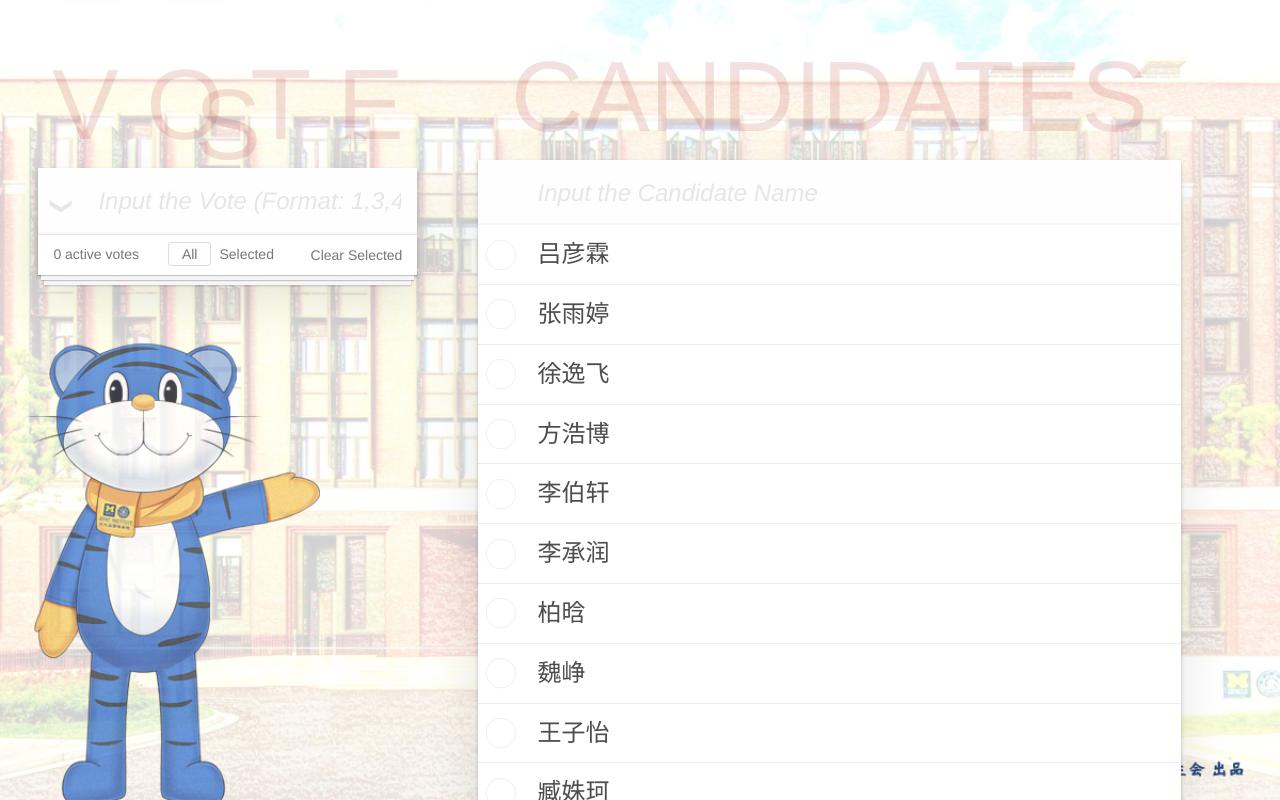
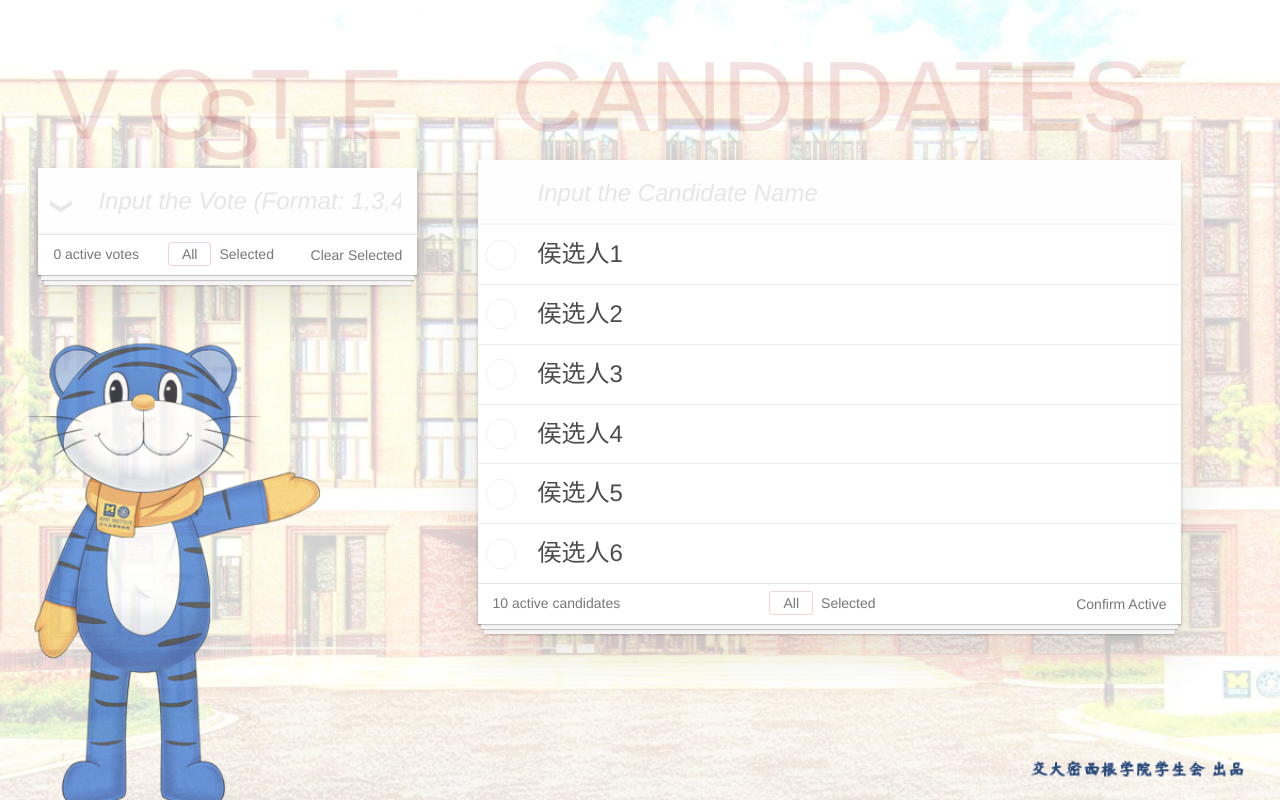
Before and after one commit to Hydraallen/ElectionForTechJI, a React app in the folder Collect/: page / in a window 1280 px wide. Shown: the top 800 px of the page. Built offline with nearby package versions, Linux system fonts and the light colour scheme; the HTML template or start-up script is replaced by a standard one.

Commit message:
fix: name

```diff
--- a/Collect/src/RankCom/Candidate.jsx
+++ b/Collect/src/RankCom/Candidate.jsx
@@ -6,16 +6,12 @@ import { HeadInput } from './HeadInput';
 export function Candidate(props) {
   const { setCandidateList } = props;
   const [ListItems, setListItems] = useState([
-    '吕彦霖',
-    '张雨婷',
-    '徐逸飞',
-    '方浩博',
-    '李伯轩',
-    '李承润',
-    '柏晗',
-    '魏峥',
-    '王子怡',
-    '臧姝珂',
+    '侯选人1',
+    '侯选人2',
+    '侯选人3',
+    '侯选人4',
+    '侯选人5',
+    '侯选人6',
   ]);
   const [ListActivation, activateListItems] = useState([
     1, 1, 1, 1, 1, 1, 1, 1, 1, 1,
```
Also changed, not shown: 2 other files (tests, documents, lock files or other folders).
